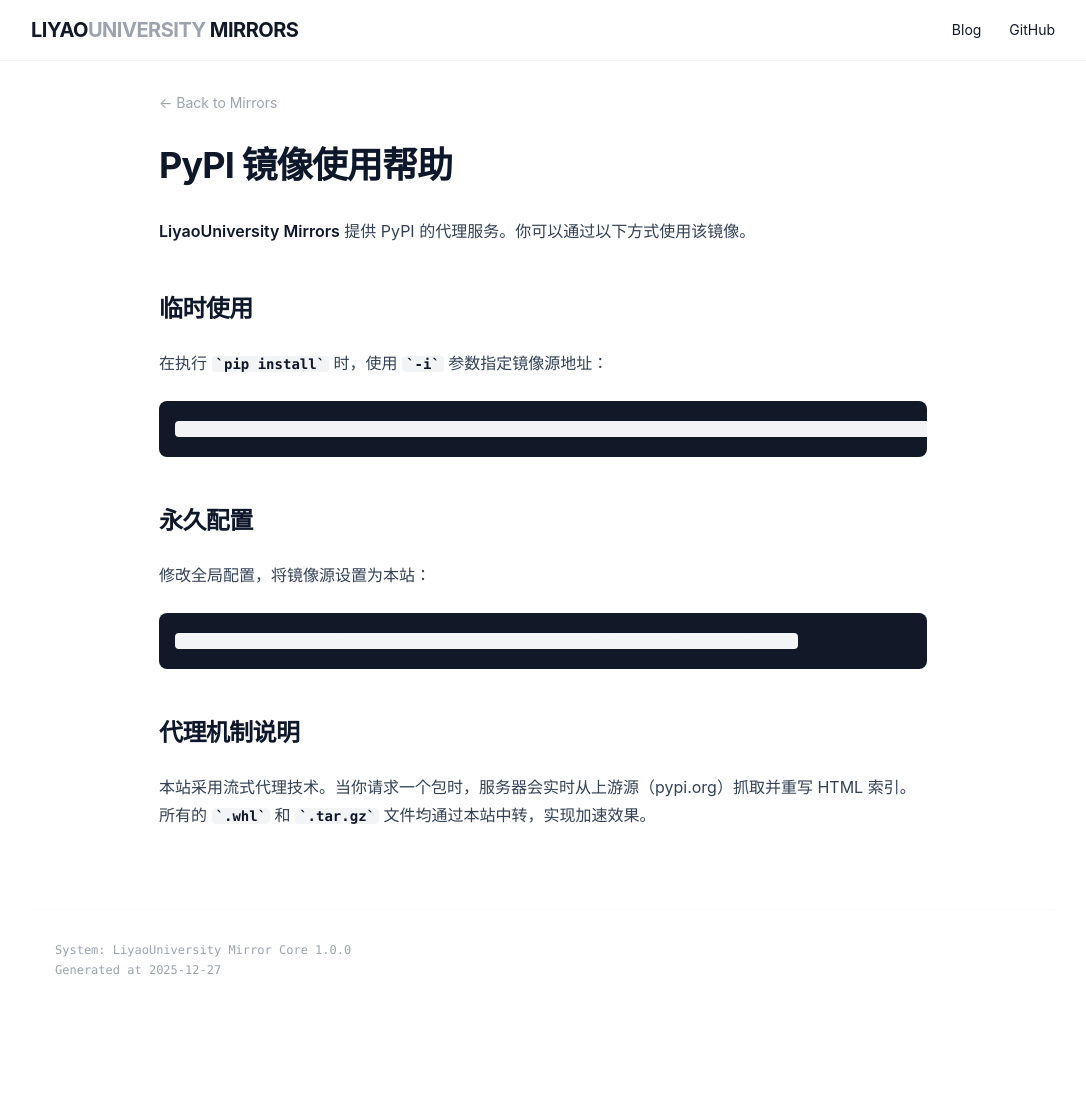
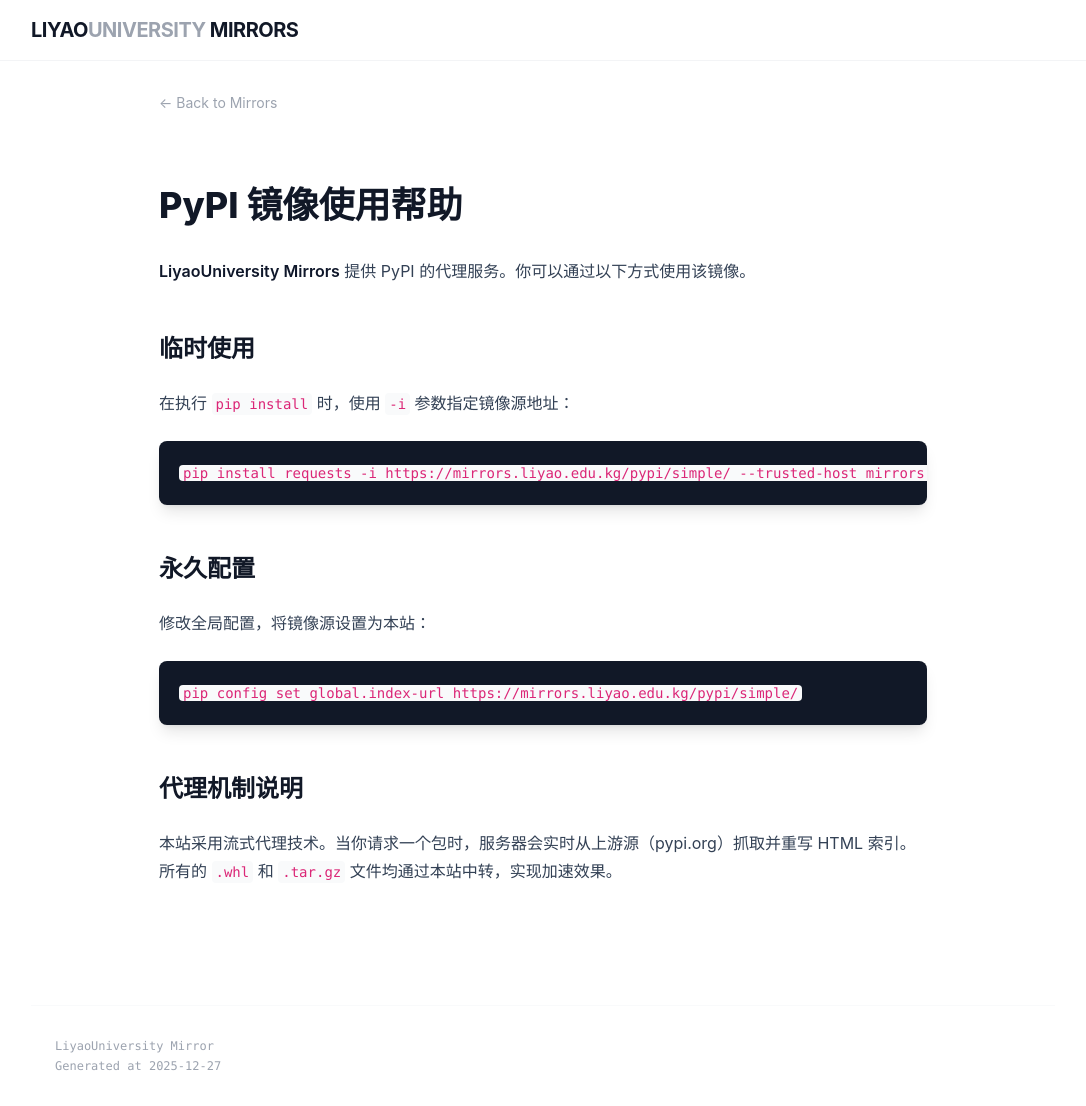
Before and after one commit to ChineseLiyao/LiyaoUniversity-Mirrors, a Flask app: page /pypi/help in a window 1280 px wide. Shown: the whole page, without its empty margins (97-1183 px from the left). Before the commit the page ends 975 px from the top, so only its background shows below. Run offline with Flask 3, Linux system fonts and the light colour scheme; parts of the project's set-up code (start-up, migrations or seed data) failed here and were passed over; some libraries are stand-ins or nearby versions.

Commit message:
rewrite css

```diff
--- a/src/templates/base.html
+++ b/src/templates/base.html
@@ -3,9 +3,56 @@
 <head>
     <meta charset="UTF-8">
     <meta name="viewport" content="width=device-width, initial-scale=1.0">
-    <title>{% block title %}LiyaoUniversity Mirrors{% endblock %}</title>
-    <script src="https://cdn.tailwindcss.com"></script>
+    <title>{% block title %}Liyao University Mirrors{% endblock %}</title>
     <script src="https://cdn.tailwindcss.com?plugins=typography"></script>
+    <script>
+      tailwind.config = {
+        theme: {
+          extend: {
+            typography: {
+              DEFAULT: {
+                css: {
+                  'code::before': { content: '""' },
+                  'code::after': { content: '""' },
+                  'code': {
+                    color: '#be185d',
+                    backgroundColor: '#f3f4f6',
+                    padding: '0.2rem 0.4rem',
+                    borderRadius: '0.25rem',
+                    fontWeight: '500',
+                  },
+                  'pre': {
+                    backgroundColor: '#1e293b',
+                    color: '#e2e8f0',
+                    borderRadius: '0.5rem',
+                    padding: '1.25rem',
+                    boxShadow: '0 10px 15px -3px rgba(0, 0, 0, 0.1)',
+                    overflowX: 'auto',
+                  },
+
+                  'pre code': {
+                    backgroundColor: 'transparent',
+                    padding: '0',
+                    color: 'inherit',
+                    fontSize: '0.875rem',
+                  },
+                  'pre::-webkit-scrollbar': {
+                    height: '8px',
+                  },
+                  'pre::-webkit-scrollbar-thumb': {
+                    backgroundColor: '#475569',
+                    borderRadius: '10px',
+                  },
+                  'pre::-webkit-scrollbar-track': {
+                    backgroundColor: 'transparent',
+                  },
+                },
+              },
+            },
+          },
+        },
+      }
+    </script>
     <style>
         body { font-family: 'Inter', -apple-system, system-ui, sans-serif; }
         .mono { font-family: ui-monospace, SFMono-Regular, Menlo, Monaco, Consolas, monospace; }
@@ -15,10 +62,6 @@
     <nav class="border-b border-gray-100 py-4 px-6 mb-8">
         <div class="max-w-5xl mx-auto flex justify-between items-center">
             <a href="/" class="text-xl font-bold tracking-tight">LIYAO<span class="text-gray-400">UNIVERSITY</span> MIRRORS</a>
-            <div class="text-sm space-x-6">
-                <a href="https://liyao.edu.kg" class="hover:text-gray-500">Blog</a>
-                <a href="https://github.com/liyaoyuan" class="hover:text-gray-500">GitHub</a>
-            </div>
         </div>
     </nav>
 
@@ -27,7 +70,7 @@
     </main>
 
     <footer class="max-w-5xl mx-auto px-6 mt-20 py-8 border-t border-gray-50 text-xs text-gray-400 mono">
-        <p>System: LiyaoUniversity Mirror Core 1.0.0</p>
+        <p>LiyaoUniversity Mirror</p>
         <p class="mt-1">Generated at {{ g.now if g.now else '2025-12-27' }}</p>
     </footer>
 </body>
--- a/src/templates/help_page.html
+++ b/src/templates/help_page.html
@@ -7,12 +7,14 @@
     <nav class="mb-8 text-sm">
         <a href="/" class="text-gray-400 hover:text-gray-900">&larr; Back to Mirrors</a>
     </nav>
-
-    <article class="prose prose-slate max-w-none
-        prose-headings:tracking-tight prose-headings:font-bold
-        prose-code:bg-gray-100 prose-code:px-1 prose-code:rounded
-        prose-pre:bg-gray-900 prose-pre:text-gray-100 prose-pre:p-4 prose-pre:rounded-lg">
-        {{ content | safe }}
+    <article class="max-w-4xl mx-auto py-10">
+        <div class="prose prose-slate max-w-none
+                    prose-headings:text-gray-900
+                    prose-a:text-blue-600 hover:prose-a:text-blue-500
+                    prose-code:text-pink-600 prose-code:bg-gray-50 prose-code:px-1 prose-code:rounded
+                    prose-pre:bg-gray-900 prose-pre:shadow-lg">
+            {{ content | safe }}
+        </div>
     </article>
 </section>
 {% endblock %}
```
